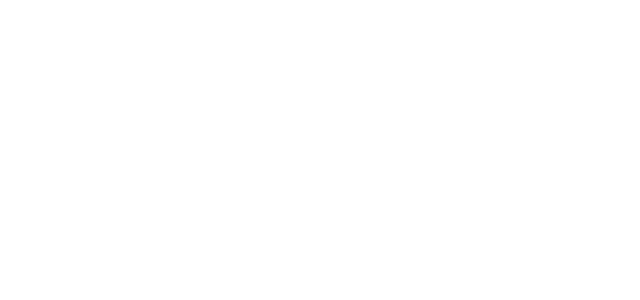
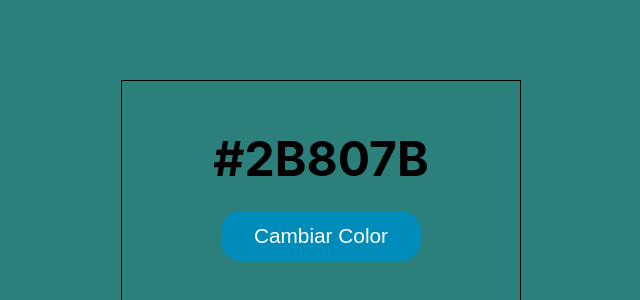
Before and after one commit to AdryanOvie2/Random-Color, a React (Vite) app: page / in a window 1280 px wide. Shown: the part 200-500 px from the top of the page, without its empty margins (319-959 px from the left). Built offline with nearby package versions, Linux system fonts and the light colour scheme.

Commit message:
add styles app

```diff
--- a/src/App.css
+++ b/src/App.css
@@ -4,3 +4,33 @@
   padding: 2rem;
   text-align: center;
 }
+    .box{
+        display: flex;
+        flex-wrap: wrap;
+        justify-content: center;
+        align-items: center;
+        flex-direction: column;
+        border: 1px solid black;
+        padding: 2rem;
+        width: 25rem;
+        height: 15rem;
+    }
+        .box p{
+            font-size: 3rem;
+            font-weight: bold;
+        }
+        .box button{
+            font-size: 1.3rem;
+            color: white;
+            border-radius: 20px;
+            background-color: #008CBA;
+            margin: 1rem;
+            padding: 10px 30px;
+            border: 3px solid #008CBA;
+            user-select: none;
+            cursor: pointer;
+            transition: 0.4s;
+        }
+        .box button:hover{
+            background-color: #05455B;
+        }
--- a/src/App.jsx
+++ b/src/App.jsx
@@ -3,7 +3,10 @@
 function App() {
   return (
     <>
-
+        <div id='container' className='box'>
+            <p id="color">#2B807B</p>
+            <button id="btn-color">Cambiar Color</button>
+        </div>
     </>
   )
 }
--- a/src/index.css
+++ b/src/index.css
@@ -2,6 +2,7 @@
   font-family: Inter, system-ui, Avenir, Helvetica, Arial, sans-serif;
   line-height: 1.5;
   font-weight: 400;
+  background-color: #2B807B;
 }
 *{
   margin: 0;
```
